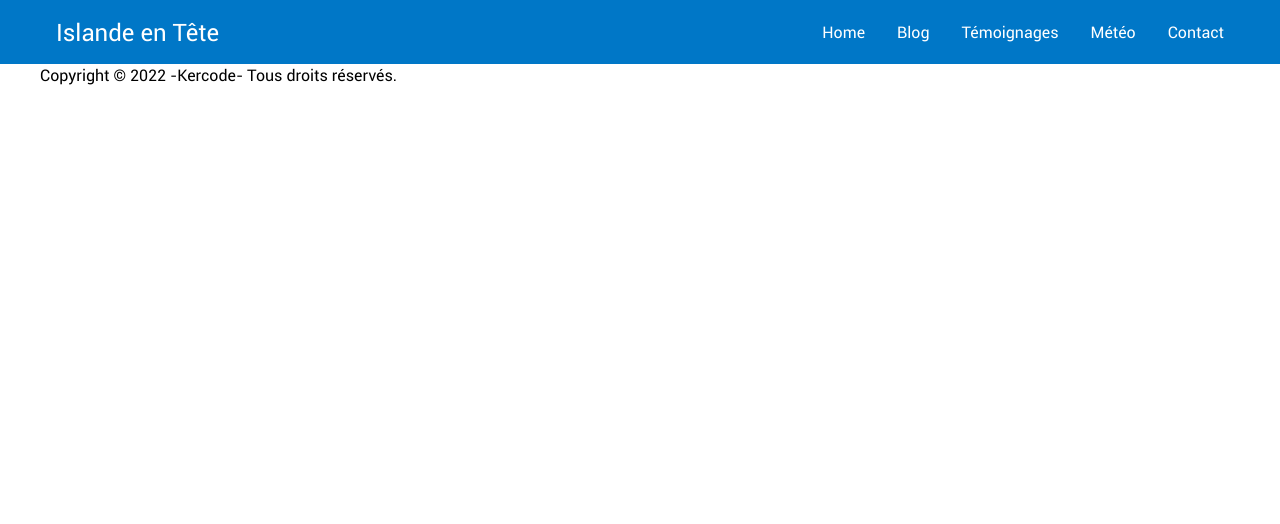
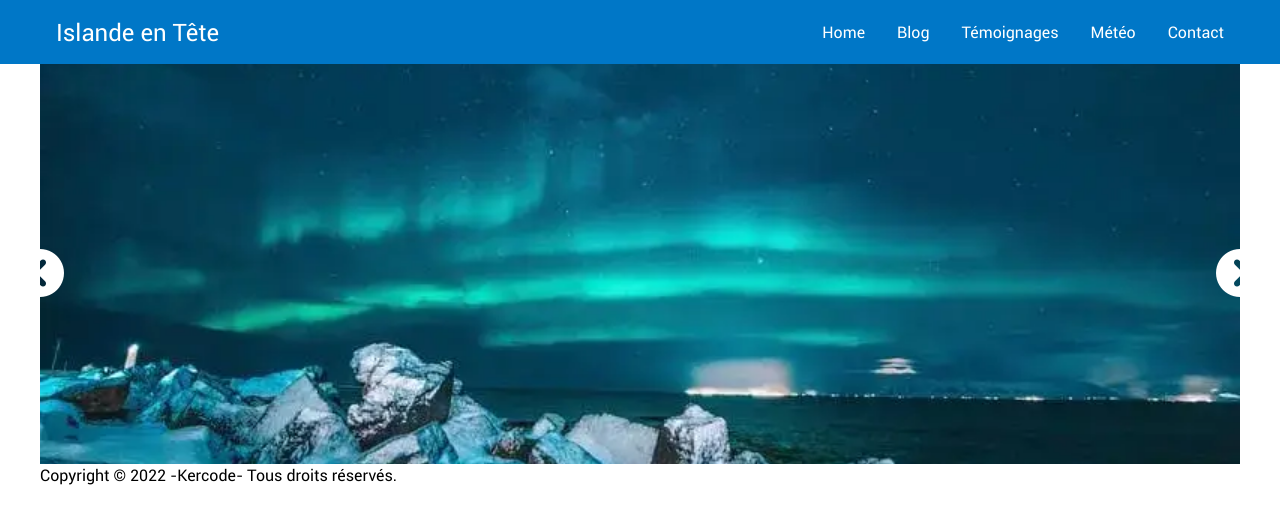
Before and after one commit to bigben35/projet-blog-kercode, a PHP site: page / in a window 1280 px wide. Shown: the top 524 px of the page. Run offline with PHP 8.4, Linux system fonts and the light colour scheme.

Commit message:
creation slider en dur dans page home.php

```diff
--- a/app/Public/style.css
+++ b/app/Public/style.css
@@ -13,6 +13,8 @@
     font-style: normal;
 }
 
+
+/* ----------------TEMPLATE-----------------  */
 
 *, ::before, ::after {
     margin: 0;
@@ -104,6 +106,42 @@ header{
 
 
 
+
+/* -----------------PAGE HOME-------------------  */
+
+/* ------------------SLIDER-----------------------  */
+.slider{
+    height: 50vh;
+    position: relative;
+}
+.slider img{
+    object-fit: cover;
+    height: 100%;
+    width: 100%;
+    position: absolute;
+    top: 0;
+    left: 0;
+    opacity: 0;
+    transition: opacity 0.5s ease-in-out;
+}
+.slider img.active{
+    opacity: 1;
+}
+.suivant, .precedent{
+    color: white;
+    font-size: 3rem;
+    position: absolute;
+    top: 30%;
+    cursor: pointer;
+}
+.suivant{
+    right: 1rem;
+}
+.precedent{
+    left: 1rem;
+}
+
+
 /* ----------------MEDIA QUERIES----------------- */
 
 @media screen and (min-width: 1024px){
--- a/app/Views/Admin/connexionAdmin.php
+++ b/app/Views/Admin/connexionAdmin.php
@@ -15,11 +15,11 @@
                 <table>
                     <tr>
                         <td><label for="nom">email :</label></td>
-                        <td><input type="text" placeholder="votre email" name="mail" id="pseudo-admin"></td>
+                        <td><input type="text" placeholder="votre email" name="mail" id="pseudo-admin" required></td>
                     </tr>
                     <tr>
                         <td><label for="password">Mot de passe :</label></td>
-                        <td><input type="password" placeholder="votre mot de passe" name="password" id="password-admin"></td>
+                        <td><input type="password" placeholder="votre mot de passe" name="password" id="password-admin" required></td>
                     </tr>
                     <tr>
                         <td></td>
--- a/app/Views/Admin/createAdmin.php
+++ b/app/Views/Admin/createAdmin.php
@@ -15,15 +15,15 @@
                 <table>
                 <tr>
                         <td><label for="name">Prénom</label></td>
-                        <td><input type="text" placeholder="Prénom" name="firstname" id="name"></td>
+                        <td><input type="text" placeholder="Prénom" name="firstname" id="name" required></td>
                     </tr>
                     <tr>
                         <td><label for="nom">email :</label></td>
-                        <td><input type="text" placeholder="votre email" name="mail" id="pseudo"></td>
+                        <td><input type="text" placeholder="votre email" name="mail" id="pseudo" required></td>
                     </tr>
                     <tr>
                         <td><label for="password">Mot de passe :</label></td>
-                        <td><input type="password" placeholder="votre mot de passe" name="password" id="password"></td>
+                        <td><input type="password" placeholder="votre mot de passe" name="password" id="password" required></td>
                     </tr>
 
                     <tr>
--- a/app/Views/front/home.php
+++ b/app/Views/front/home.php
@@ -1,10 +1,24 @@
 <?php
-    $title = "Accueil";
-    $description = "";
-    ob_start();
+$title = "Accueil";
+$description = "";
+ob_start();
 ?>
 
-
+<!-- SLIDER  -->
+<div class="container">
+    <div class="slider">
+        <img src="app/Public/images/aurores-boreales_Islande.webp" alt="Magnifiques Aurores Boréales en Islande" class="imgSlider active" />
+        <img src="app/Public/images/cascade_Islande.webp" alt="Magnifiques Cascades au sud de l'Islande" class="imgSlider" />
+        <img src="app/Public/images/paysages-Porsmork_Islande.webp" alt="Parc naturel Porsmork en Islande" class="imgSlider" />
+        <img src="app/Public/images/route-n°1_Islande.webp" alt="Voici la Route n°1 en Islande. Cette route, qui est la principale du pays, fait le tour de l'île." class="imgSlider" />
+    </div>
+    <div class="suivant">
+        <i class="fa-solid fa-circle-chevron-right"></i>
+    </div>
+    <div class="precedent">
+        <i class="fa-solid fa-circle-chevron-left"></i>
+    </div>
+</div>
 
 
 <?php $content = ob_get_clean(); ?>
--- a/app/Views/front/template/template.php
+++ b/app/Views/front/template/template.php
@@ -6,6 +6,7 @@
     <meta http-equiv="X-UA-Compatible" content="IE=edge">
     <meta name="viewport" content="width=device-width, initial-scale=1.0">
     <meta name="description" content="<?= $description ?>">
+    <link rel="stylesheet" href="https://cdnjs.cloudflare.com/ajax/libs/font-awesome/6.0.0/css/all.min.css" integrity="sha512-9usAa10IRO0HhonpyAIVpjrylPvoDwiPUiKdWk5t3PyolY1cOd4DSE0Ga+ri4AuTroPR5aQvXU9xC6qOPnzFeg==" crossorigin="anonymous" referrerpolicy="no-referrer" />
     <link rel="stylesheet" href="app/Public/style.css">
     <title><?= $title ?></title>
 </head>
@@ -47,7 +48,7 @@
         <p>Copyright &copy; 2022 -Kercode- Tous droits réservés.</p>
     </footer>
 
-    <script src="app/Public/front/script.js"></script>
+    <script src="app/Public/front/script.js" defer></script>
 </body>
 
 </html>
```
Also changed, not shown: app/Public/front/script.js (+47 -0 lines), app/Views/front/contact.php (+6 -6 lines), app/Public/images/aurores-boreales_Islande.webp (added), app/Public/images/cascade_Islande.webp (added), app/Public/images/paysages-Porsmork_Islande.webp (added), app/Public/images/route-n°1_Islande.webp (added).
